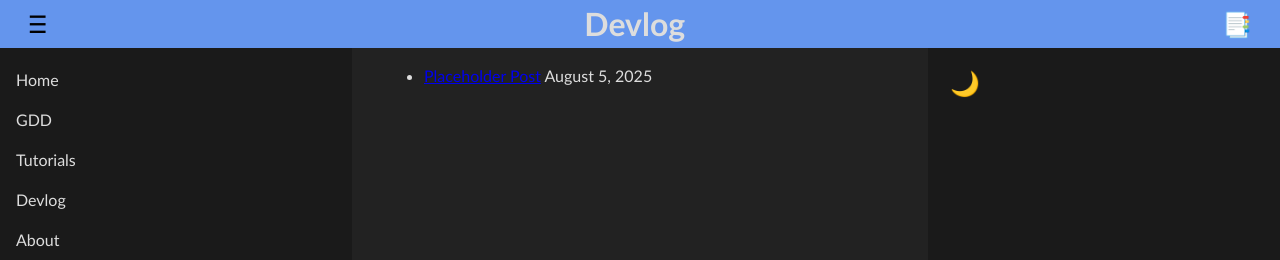
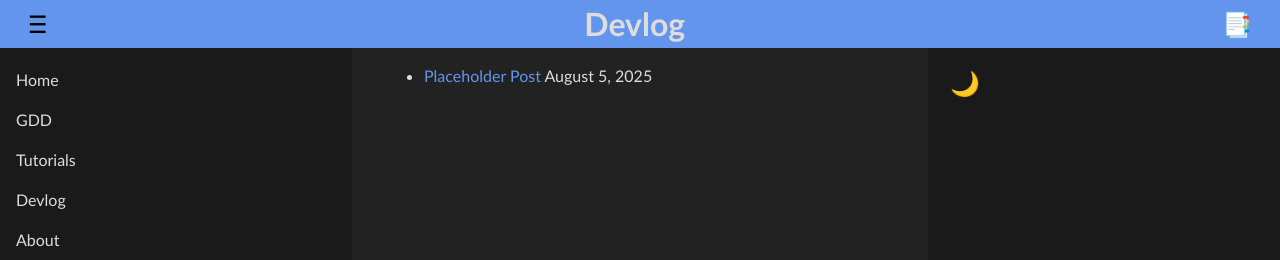
Before and after one commit to BlueStar03/theme, a Jekyll site: the page built from posts.md, in a window 1280 px wide. Shown: the top 260 px of the page. Built offline with Jekyll 4.4.1, drawn with Linux system fonts in a browser that asks for light colours.

Commit message:
style test

```diff
--- a/assets/css/style.css
+++ b/assets/css/style.css
@@ -4,7 +4,6 @@
 :root {
   --text-font: 'Calibri', Tahoma, Geneva, Verdana, sans-serif;
   --mono-font: Consolas, 'Courier New', Courier, monospace;
-
 
   --bg-color: #222;
   --bg-color2: #1a1a1a;
@@ -16,8 +15,6 @@
 
   --accent-color2: cornflowerblue;
   --accent-color3: aliceblue;
-
-
   }
 
   [data-theme="light"] {
@@ -49,7 +46,15 @@ p, h1, h2, h3, h4, h5, h6 { overflow-wrap: break-word;}
 p { text-wrap: pretty;}
 h1, h2, h3, h4, h5, h6 { text-wrap: balance;}
 
-html { font-size: var(--font-size); }
+a {
+  color: var(--link-color);
+  text-decoration: none;
+}
+a:hover {
+  color: var(--hover-color);
+  text-decoration: underline;
+}
+
 
 /* --------------------------------------------------------------------------
    Header
```
Lines whose indentation alone changed are shown as unchanged.
